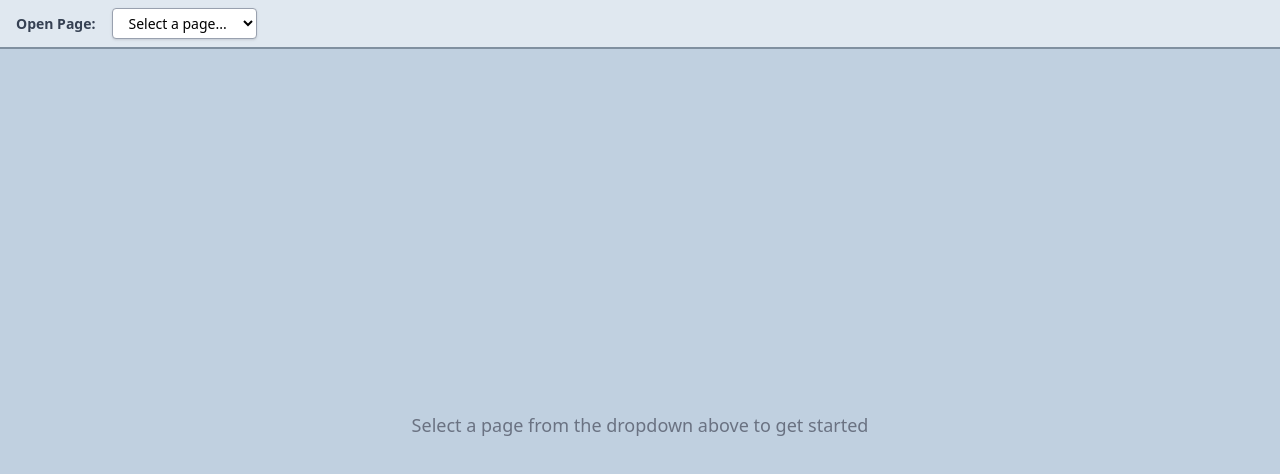
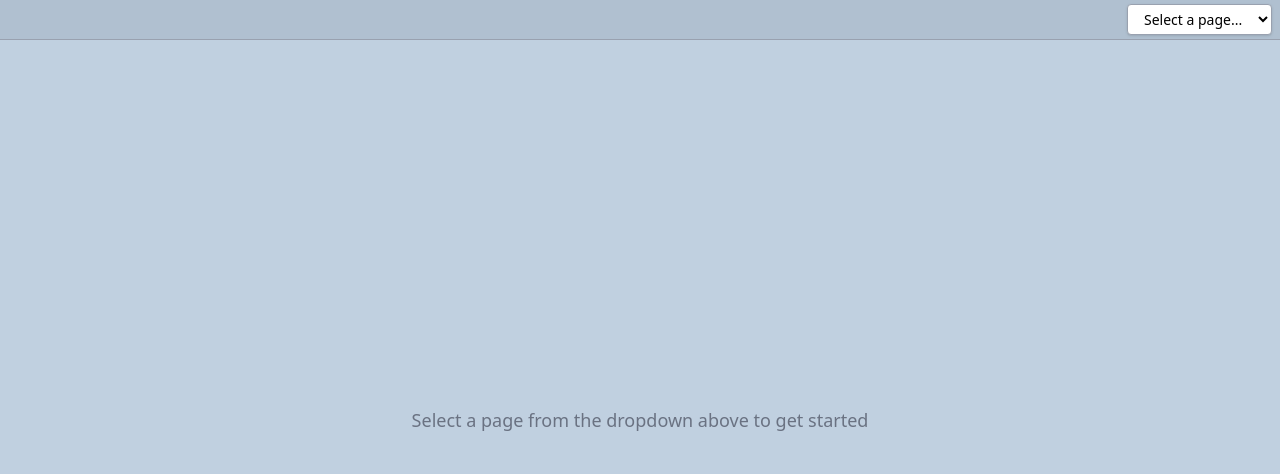
Before and after one commit to Naidzelas/typescript_crud, a Vue app in the folder src/resources/microfrontends/canias/: page / in a window 1280 px wide. Shown: the top 474 px of the page. Built offline with nearby package versions, Linux system fonts and the light colour scheme.

Commit message:
feat: microfrontend new page layout.  Some things to finish up, tabing, translations.

```diff
--- a/src/resources/microfrontends/canias/package.json
+++ b/src/resources/microfrontends/canias/package.json
@@ -15,7 +15,8 @@
     "@tailwindcss/vite": "^4.1.18",
     "tailwindcss": "^4.1.18",
     "vue": "^3.5.24",
-    "vue-i18n": "^11.2.7"
+    "vue-i18n": "^11.2.7",
+    "vue-router": "^4.6.4"
   },
   "devDependencies": {
     "@types/node": "^24.10.1",
--- a/src/resources/microfrontends/canias/src/App.vue
+++ b/src/resources/microfrontends/canias/src/App.vue
@@ -1,92 +1,9 @@
-<script setup lang="ts">
-import { ref, computed, markRaw } from 'vue'
-import type { Component } from 'vue'
-import SYST99 from './pages/SYST99.vue'
-
-// Types
-interface Tab {
-  id: string
-  title: string
-  component: Component
-}
-
-interface PageOption {
-  id: string
-  title: string
-  component: Component
-}
-
-// Available pages
-const availablePages: PageOption[] = [
-  { id: 'syst99', title: 'SYST99', component: markRaw(SYST99) }
-]
-
-// State
-const openTabs = ref<Tab[]>([])
-const activeTabId = ref<string | null>(null)
-const selectedPage = ref('')
-
-// Computed
-const activeTab = computed(() => {
-  return openTabs.value.find(tab => tab.id === activeTabId.value)
-})
-
-// Methods
-const openPage = () => {
-  if (!selectedPage.value) return
-
-  const page = availablePages.find(p => p.id === selectedPage.value)
-  if (!page) return
-
-  // Check if tab already exists
-  const existingTab = openTabs.value.find(tab => tab.id === page.id)
-  if (existingTab) {
-    activeTabId.value = existingTab.id
-    selectedPage.value = ''
-    return
-  }
-
-  // Create new tab
-  const newTab: Tab = {
-    id: page.id,
-    title: page.title,
-    component: page.component
-  }
-
-  openTabs.value.push(newTab)
-  activeTabId.value = newTab.id
-  selectedPage.value = ''
-}
-
-const closeTab = (tabId: string, event: Event) => {
-  event.stopPropagation()
-
-  const index = openTabs.value.findIndex(tab => tab.id === tabId)
-  if (index === -1) return
-
-  openTabs.value.splice(index, 1)
-
-  // If closing active tab, switch to another tab
-  if (activeTabId.value === tabId) {
-    if (openTabs.value.length > 0) {
-      // Switch to the tab before the closed one, or the first tab
-      const newIndex = Math.max(0, index - 1)
-      activeTabId.value = openTabs.value[newIndex]?.id || null
-    } else {
-      activeTabId.value = null
-    }
-  }
-}
-
-const switchTab = (tabId: string) => {
-  activeTabId.value = tabId
-}
-</script>
-
 <template>
   <div class="flex flex-col bg-[#c0d0e0] h-screen">
     <!-- Header with Page Selector -->
-    <div class="flex items-center gap-4 bg-[#e0e8f0] px-4 py-2 border-[#8090a0] border-b-2">
+    <!-- <div
+      class="flex items-center gap-4 bg-[#e0e8f0] px-4 py-2 border-[#8090a0] border-b-2"
+    >
       <label class="font-semibold text-gray-700 text-sm">Open Page:</label>
       <select
         v-model="selectedPage"
@@ -94,18 +11,14 @@ const switchTab = (tabId: string) => {
         class="bg-white shadow-sm px-3 py-1 border border-gray-400 rounded focus:outline-none focus:ring-2 focus:ring-blue-400 text-sm"
       >
         <option value="">Select a page...</option>
-        <option
-          v-for="page in availablePages"
-          :key="page.id"
-          :value="page.id"
-        >
+        <option v-for="page in availablePages" :key="page.id" :value="page.id">
           {{ page.title }}
         </option>
       </select>
-    </div>
+    </div> -->
 
     <!-- Tabs Bar -->
-    <div v-if="openTabs.length > 0" class="flex bg-[#b0c0d0] border-gray-400 border-b">
+    <div class="flex bg-[#b0c0d0] border-gray-400 border-b h-10">
       <div
         v-for="tab in openTabs"
         :key="tab.id"
@@ -113,7 +26,7 @@ const switchTab = (tabId: string) => {
         class="relative flex items-center gap-2 px-4 py-2 border-gray-400 border-r min-w-[120px] cursor-pointer"
         :class="{
           'bg-[#d4e4f0] border-t-2 border-t-blue-500': tab.id === activeTabId,
-          'bg-[#a0b0c0] hover:bg-[#b0c0d0]': tab.id !== activeTabId
+          'bg-[#a0b0c0] hover:bg-[#b0c0d0]': tab.id !== activeTabId,
         }"
       >
         <span class="font-medium text-sm">{{ tab.title }}</span>
@@ -124,21 +37,111 @@ const switchTab = (tabId: string) => {
           ×
         </button>
       </div>
+      <select
+        v-model="selectedPage"
+        @change="openPage"
+        class="top-1 right-2 absolute bg-white shadow-sm px-3 py-1 border border-gray-400 rounded focus:outline-none focus:ring-2 focus:ring-blue-400 text-sm"
+      >
+        <option value="">Select a page...</option>
+        <option v-for="page in availablePages" :key="page.id" :value="page.id">
+          {{ page.title }}
+        </option>
+      </select>
     </div>
 
     <!-- Content Area -->
     <div class="flex-1 overflow-hidden">
-      <component
-        v-if="activeTab"
-        :is="activeTab.component"
-        class="h-full"
-      />
-      <div
-        v-else
-        class="flex justify-center items-center h-full text-gray-500"
-      >
-        <p class="text-lg">Select a page from the dropdown above to get started</p>
+      <component v-if="activeTab" :is="activeTab.component" class="h-full" />
+      <div v-else class="flex justify-center items-center h-full text-gray-500">
+        <p class="text-lg">
+          Select a page from the dropdown above to get started
+        </p>
       </div>
     </div>
   </div>
 </template>
+
+<script setup lang="ts">
+import { ref, computed, markRaw } from "vue";
+import type { Component } from "vue";
+import SYST99 from "./pages/SYST99.vue";
+
+// Types
+interface Tab {
+  id: string;
+  title: string;
+  component: Component;
+}
+
+interface PageOption {
+  id: string;
+  title: string;
+  component: Component;
+}
+
+// Available pages
+const availablePages: PageOption[] = [
+  { id: "syst99", title: "SYST99", component: markRaw(SYST99) },
+];
+
+// State
+const openTabs = ref<Tab[]>([]);
+const activeTabId = ref<string | null>(null);
+const selectedPage = ref("");
+
+// Computed
+const activeTab = computed(() => {
+  return openTabs.value.find((tab) => tab.id === activeTabId.value);
+});
+
+// Methods
+const openPage = () => {
+  if (!selectedPage.value) return;
+
+  const page = availablePages.find((p) => p.id === selectedPage.value);
+  if (!page) return;
+
+  // Check if tab already exists
+  const existingTab = openTabs.value.find((tab) => tab.id === page.id);
+  if (existingTab) {
+    activeTabId.value = existingTab.id;
+    selectedPage.value = "";
+    return;
+  }
+
+  // Create new tab
+  const newTab: Tab = {
+    id: page.id,
+    title: page.title,
+    component: page.component,
+  };
+
+  openTabs.value.push(newTab);
+  activeTabId.value = newTab.id;
+  selectedPage.value = "";
+};
+
+const closeTab = (tabId: string, event: Event) => {
+  event.stopPropagation();
+
+  const index = openTabs.value.findIndex((tab) => tab.id === tabId);
+  if (index === -1) return;
+
+  openTabs.value.splice(index, 1);
+
+  // If closing active tab, switch to another tab
+  if (activeTabId.value === tabId) {
+    if (openTabs.value.length > 0) {
+      // Switch to the tab before the closed one, or the first tab
+      const newIndex = Math.max(0, index - 1);
+      activeTabId.value = openTabs.value[newIndex]?.id || null;
+    } else {
+      activeTabId.value = null;
+    }
+  }
+};
+
+const switchTab = (tabId: string) => {
+  activeTabId.value = tabId;
+};
+</script>
--- a/src/resources/microfrontends/canias/src/pages/SYST99.vue
+++ b/src/resources/microfrontends/canias/src/pages/SYST99.vue
@@ -110,7 +110,7 @@
 import { ref, computed } from 'vue'
 
 // State
-const sqlQuery = ref('SELECT * FROM client')
+const sqlQuery = ref('SELECT * FROM clients')
 const queryName = ref('STANDART')
 const fileName = ref('')
 const isExecuting = ref(false)
--- a/src/resources/package.json
+++ b/src/resources/package.json
@@ -20,7 +20,7 @@
     "tailwindcss": "^4.1.17",
     "tailwindcss-primeui": "^0.6.1",
     "vue": "^3.5.24",
-    "vue-router": "^4.6.3"
+    "vue-router": "^4.6.4"
   },
   "devDependencies": {
     "@originjs/vite-plugin-federation": "^1.4.1",
--- a/src/resources/src/main.ts
+++ b/src/resources/src/main.ts
@@ -5,6 +5,7 @@ import PrimeVue from "primevue/config";
 import Aura from "@primeuix/themes/aura";
 import StyleClass from "primevue/styleclass";
 import {i18n} from "./i18n";
+import router from "./router";
 
 const app = createApp(App);
 
@@ -15,5 +16,6 @@ app.use(PrimeVue, {
 });
 
 app.use(i18n);
+app.use(router);
 app.directive("styleclass", StyleClass);
 app.mount("#app");
--- a/src/resources/vite.config.ts
+++ b/src/resources/vite.config.ts
@@ -25,6 +25,12 @@ export default defineConfig({
   ],
   server: {
     port: 5173,
+    proxy: {
+      '/api': {
+        target: 'http://localhost:3000',
+        changeOrigin: true,
+      },
+    },
   },
   build: {
     target: "esnext",
```
Also changed, not shown: src/resources/src/App.vue (+12 -5 lines), src/resources/src/router.ts (added, +15 -0 lines), 2 other files (tests, documents, lock files or other folders).
